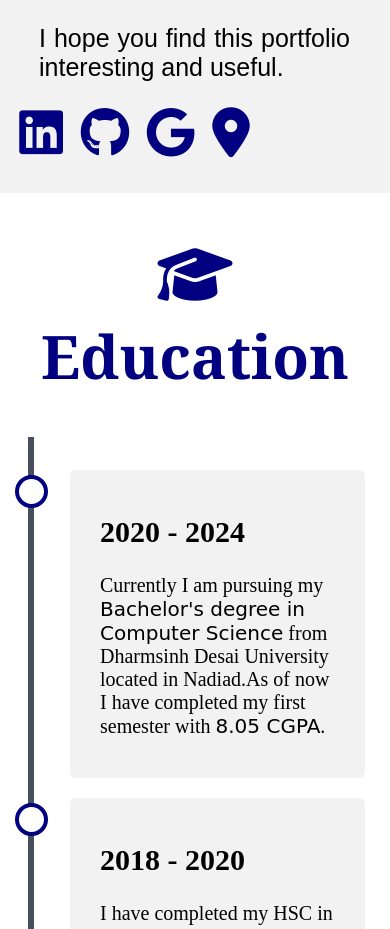
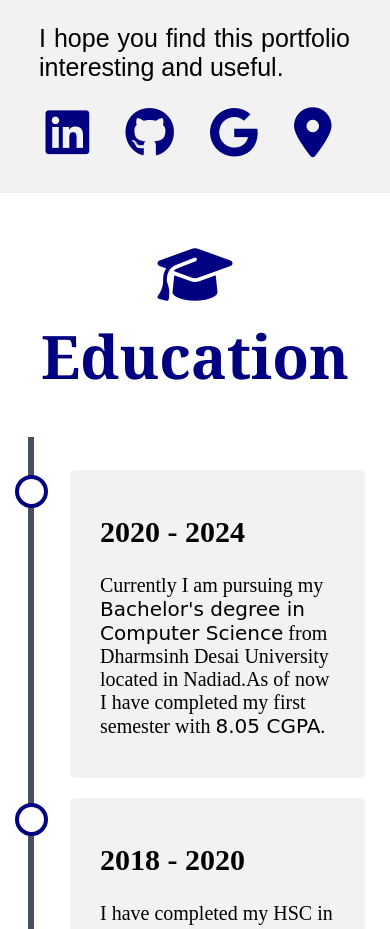
Before and after one commit to DhruviSherathiya/introduce_yourself, a plain HTML site: page index.html in a window 390 px wide. Shown: the part 1820-2749 px from the top of the page. Drawn offline with Linux system fonts and the light colour scheme.

Commit message:
Update stylesheet.css

```diff
--- a/stylesheet.css
+++ b/stylesheet.css
@@ -215,8 +215,8 @@ header
 {
     .myself { display:block; height:auto; }
     .myself img {margin-left:calc(10% - 10px);width:200px;height:250px;align-items: center;}
-    .details .icons { margin-left:2%;}
-    .details .icons a { padding-left:3%;}
+    .details .icons { margin-left:4%;}
+    .details .icons a { padding-left:8%;}
 }
 /* --------------------------------------------------------- Education ---------------------------------------------------------- */
 h1
```
